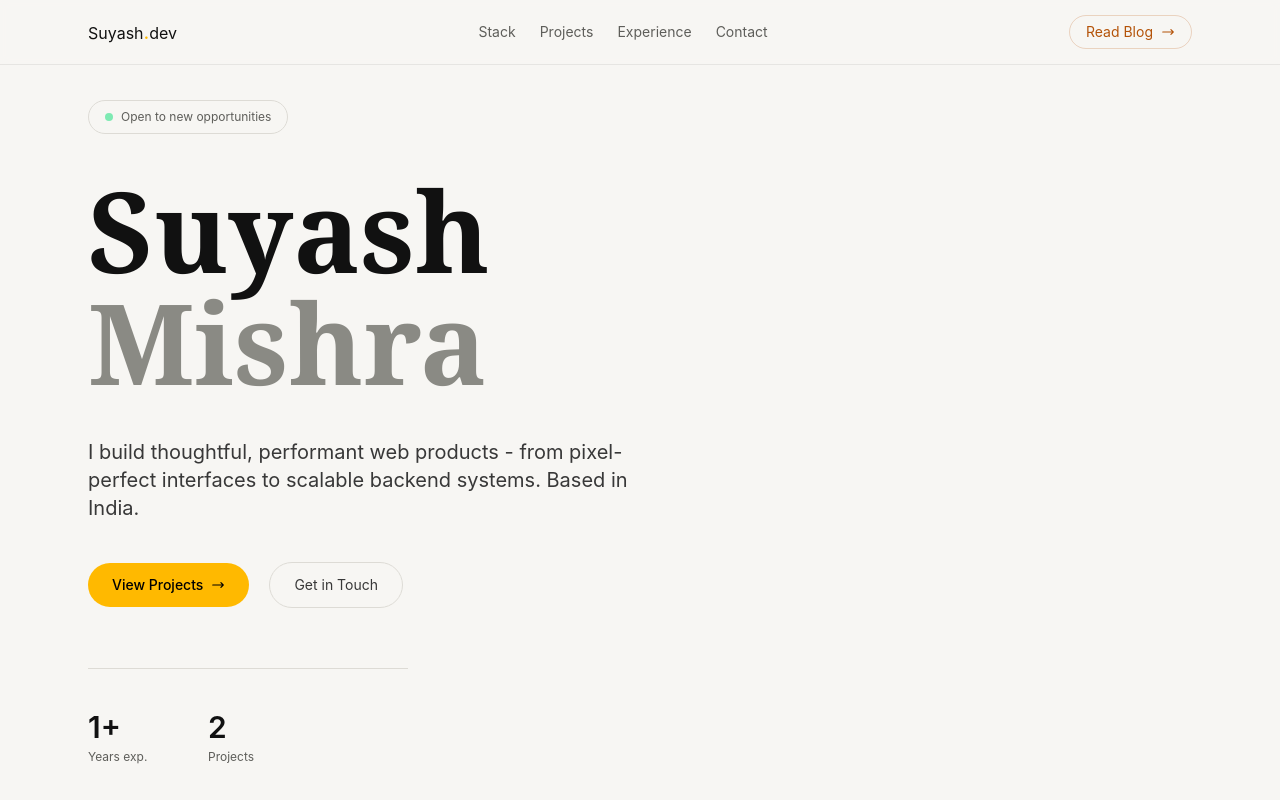
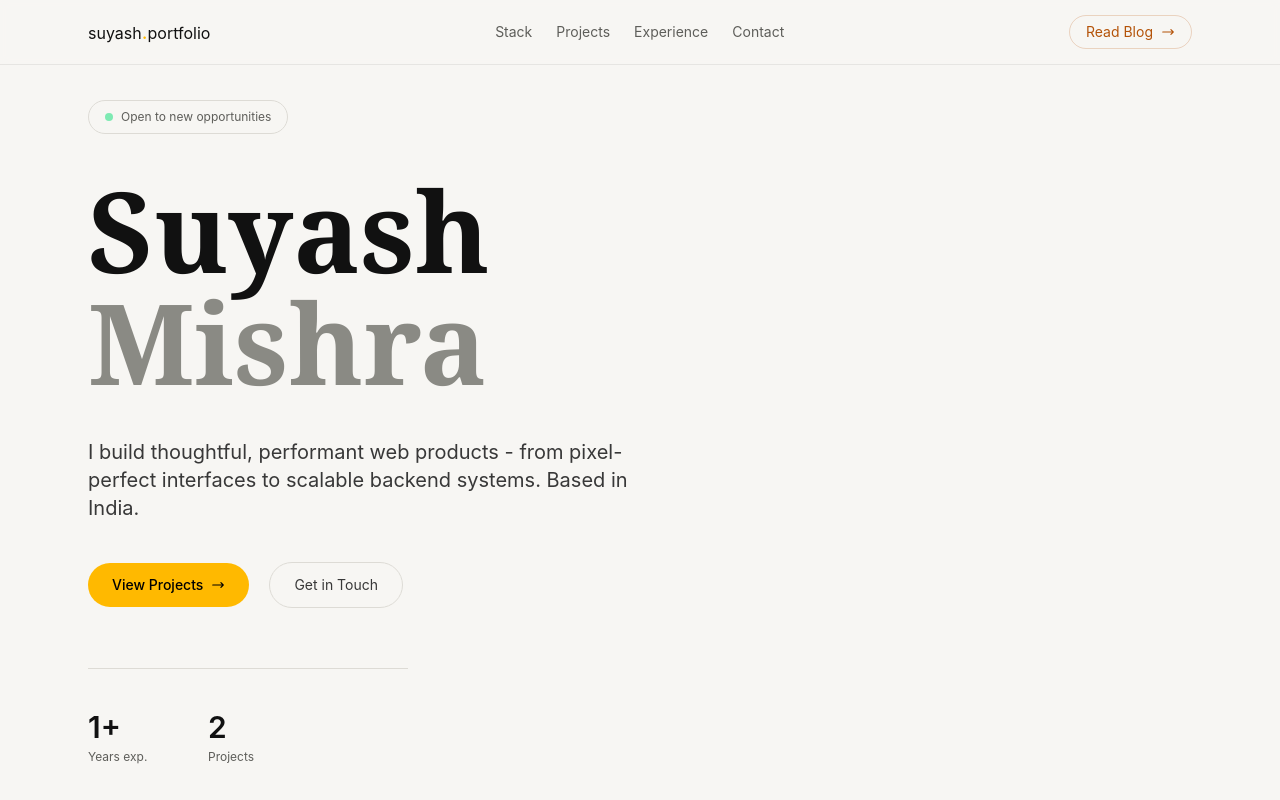
Before and after one commit to Suyashmishra6007/portfolio-website, a website: page index.html in a window 1280 px wide. Shown: the top 800 px of the page. Drawn offline with Linux system fonts and the light colour scheme.

Commit message:
Portfolio

```diff
--- a/index.html
+++ b/index.html
@@ -4,14 +4,14 @@
     <head>
         <meta charset="UTF-8">
         <meta name="viewport" content="width=device-width, initial-scale=1.0">
-        <title>Document</title>
+        <title>portfolio.website</title>
         <link rel="stylesheet" href="output.css">
     </head>
 
     <body>
         <header class="border-b border-(--border-subtle) fixed inset-x-0 bg-(--navbar-bg) backdrop-blur-xs z-10">
             <nav class="flex justify-between max-w-6xl mx-auto px-6 items-center h-16">
-                <a href="">Suyash<span class="text-amber-400 text-xl">.</span>dev</a>
+                <a href="">suyash<span class="text-amber-400 text-xl">.</span>portfolio</a>
                 <ul class="hidden md:flex items-center gap-6 text-sm text-(--text-3)">
                     <a href="#tech-stack">
                         <li class="cursor-pointer hover:text-(--text-1) transition-all duration-200">Stack</li>
```
Also changed, not shown: blog.html (+1 -1 lines).
